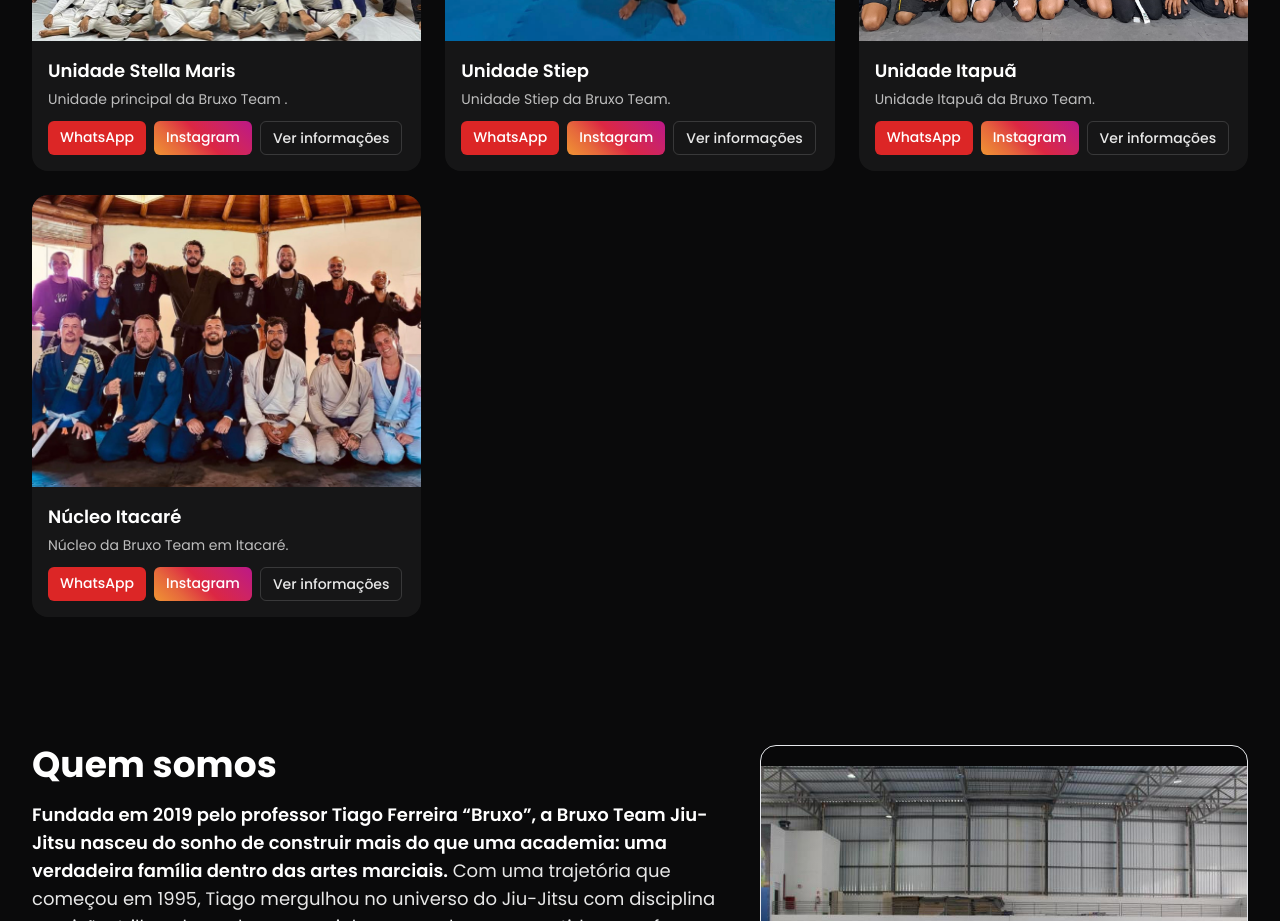
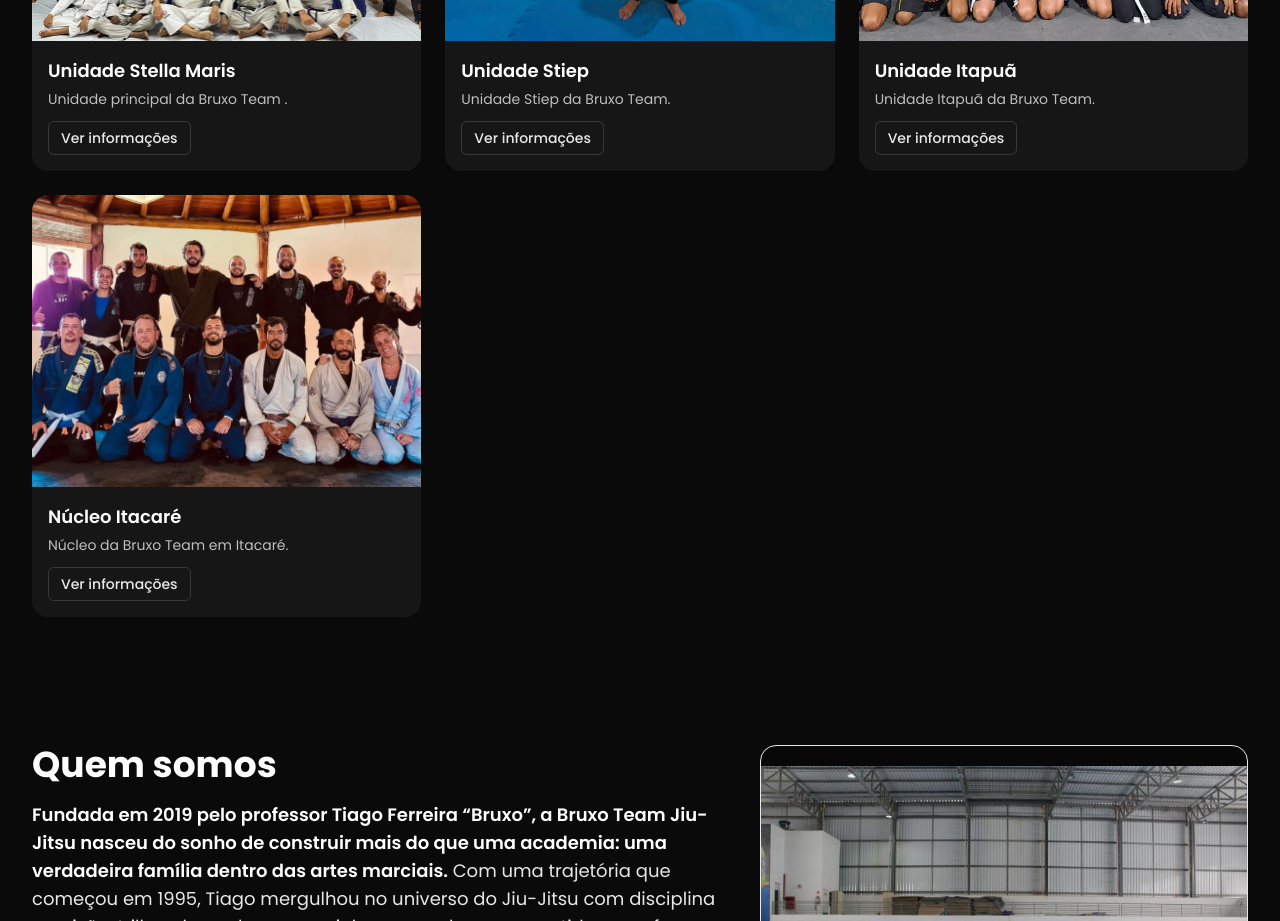
Before and after one commit to cauayoshito/bruxo-team-site, a Next.js app: page / in a window 1280 px wide. Shown: the part 940-1861 px from the top of the page. Built offline with nearby package versions, Linux system fonts and the light colour scheme.

Commit message:
Update page.tsx

```diff
--- a/app/page.tsx
+++ b/app/page.tsx
@@ -20,7 +20,7 @@
         <h2 className="h2">Nossas Unidades</h2>
         <div className="mt-8 grid md:grid-cols-3 gap-6">
           {ordered.map((u) => (
-            <UnitCard key={u.slug} unit={u} />
+            <UnitCard key={u.slug} unit={u} variant="preview" />
           ))}
         </div>
       </section>
```
